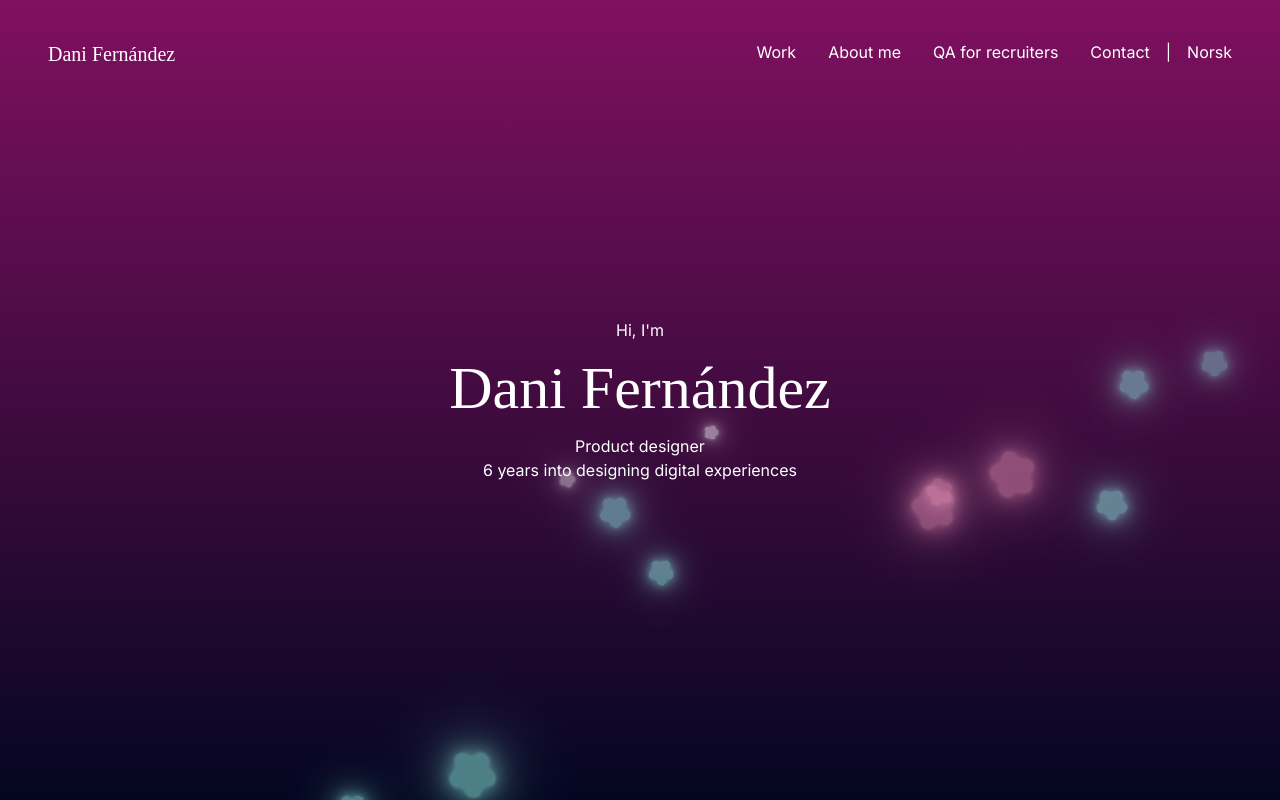
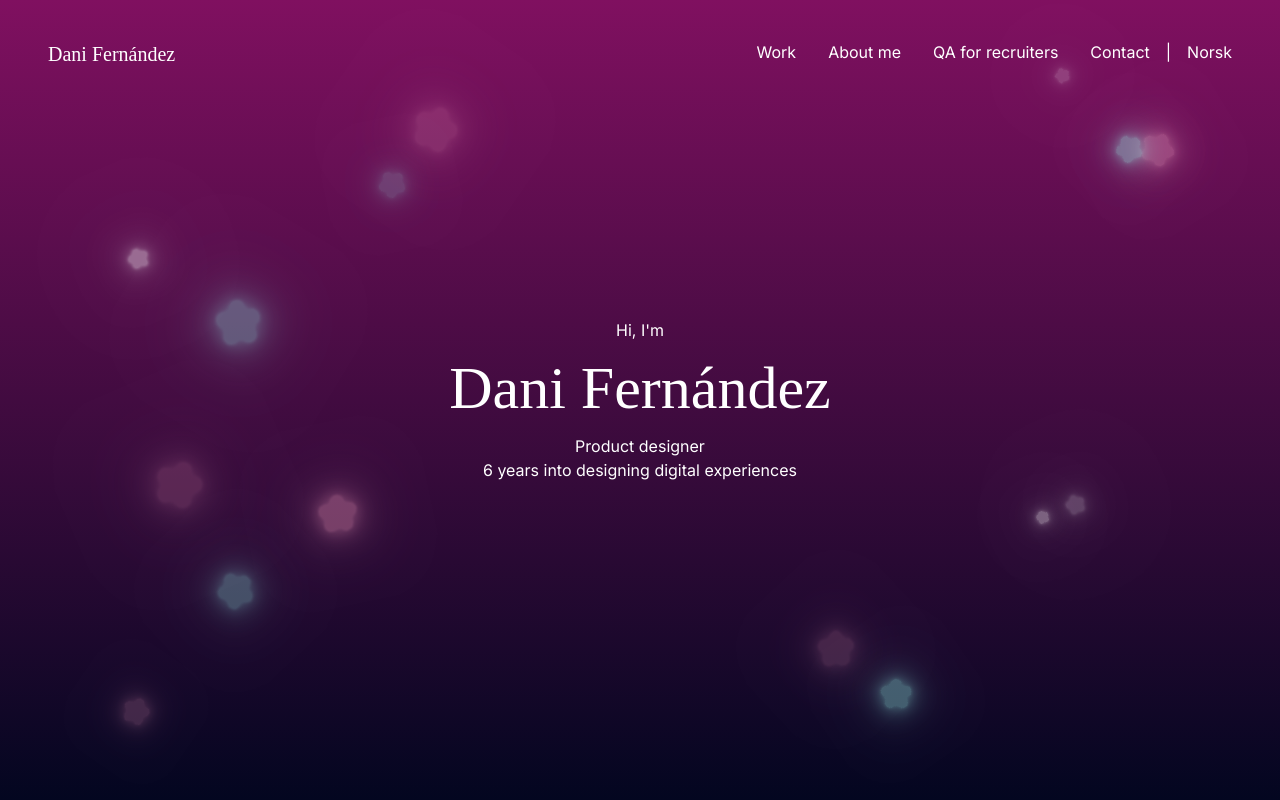
Before and after one commit to Rotshrek/dani-portfolio, a Next.js app in the folder dani-portfolio/: page / in a window 1280 px wide. Built offline with nearby package versions, Linux system fonts and the light colour scheme.

Commit message:
update: background starts animation ready

```diff
--- a/dani-portfolio/src/app/page.tsx
+++ b/dani-portfolio/src/app/page.tsx
@@ -1,32 +1,69 @@
 "use client"
 
 import Image from "next/image"
-import { ReactElement, useCallback, useEffect, useState } from "react"
+import { CSSProperties, ReactElement, useCallback, useEffect, useState } from "react"
 
 const baseSize = 120,
-    starsAmount = 12,
+    starsAmount = 15,
     colors = ["white", "pink", "cyan"]
 
 export default function Home() {
     const [stars, setStars] = useState<ReactElement[]>([])
 
-    const generateStars = useCallback((starsAmount: number) => {
+    const generateBackgroundStars = useCallback((starsAmount: number) => {
         const newStars = []
         for (let i = 0; i < starsAmount; i++) {
             const starSize = baseSize + Math.random() * baseSize,
                 starColor = colors[Math.floor(Math.random() * colors.length)]
 
+            let direction = "forwards"
+            if (i % 2 === 0) direction = "reverse"
+
+            let xDirection = "right",
+                yDirection = "bottom",
+                fromX = 20,
+                fromY = 20
+            if (i > starsAmount / 4 && i < starsAmount / 2) {
+                xDirection = "left"
+                yDirection = "bottom"
+                fromX = -20
+            } else if (i >= starsAmount / 2 && i <= starsAmount / 1.5) {
+                xDirection = "right"
+                yDirection = "top"
+                fromY = -20
+            } else if (i > starsAmount / 1.5) {
+                xDirection = "left"
+                yDirection = "top"
+                fromX = -20
+                fromY = -20
+            }
+
             newStars.push(
                 <div
                     key={i}
-                    className="absolute opacity-40 animate-pulse"
-                    style={{
-                        top: `${Math.random() * 100}%`,
-                        left: `${Math.random() * 100}%`,
-                        animationDuration: `${2 + Math.random() * 2}s`,
-                    }}
+                    className="absolute opacity-40 animate-show-up"
+                    style={
+                        {
+                            "--fromX": fromX + Math.random() * fromX + "vw",
+                            "--fromY": fromY + Math.random() * fromY + "vh",
+                            [yDirection]: `${Math.random() * 30}%`,
+                            [xDirection]: `${Math.random() * 30}%`,
+                            animation: `show-up 2.5s, show-up 180s 2.5s reverse forwards, show-up 2.5s 182.5s forwards`,
+                        } as CSSProperties
+                    }
                 >
-                    <Image src={`/${starColor}-star.svg`} alt="star" width={starSize} height={starSize} />
+                    <Image
+                        className="animate-spin animate-pulse "
+                        src={`/${starColor}-star.svg`}
+                        alt="star"
+                        width={starSize}
+                        height={starSize}
+                        style={{
+                            animation: `pulse ${2 + Math.random() * 2}s infinite, spin ${
+                                2 + Math.ceil(Math.random() * 6)
+                            }s linear infinite ${direction}`,
+                        }}
+                    />
                 </div>
             )
         }
@@ -34,9 +71,9 @@ export default function Home() {
     }, [])
 
     useEffect(() => {
-        const newStars = generateStars(starsAmount)
+        const newStars = generateBackgroundStars(starsAmount)
         setStars(newStars)
-    }, [generateStars])
+    }, [generateBackgroundStars])
 
     return (
         <main className="bg-gradient-to-b from-pink to-purple flex h-screen">
@@ -46,9 +83,7 @@ export default function Home() {
                 <p>Product designer</p>
                 <p>6 years into designing digital experiences</p>
             </div>
-            <div className="absolute h-screen w-screen overflow-hidden">
-                {stars}
-            </div>
+            <div className="absolute h-screen w-screen overflow-hidden">{stars}</div>
         </main>
     )
 }
--- a/dani-portfolio/tailwind.config.js
+++ b/dani-portfolio/tailwind.config.js
@@ -15,6 +15,16 @@ module.exports = {
             sans: ["'Open Sans'", "sans-serif"],
             serif: ["'Scope One'", "serif"],
         },
-        plugins: [],
+        extend: {
+            animation: {
+                "show-up": "show-up 1s ease-in-out",
+            },
+            keyframes: {
+                "show-up": {
+                    "0%": { transform: "translate(var(--fromX), var(--fromY))" },
+                    "100%": { transform: "translate(0, 0)" },
+                },
+            },
+        },
     },
 }
```
